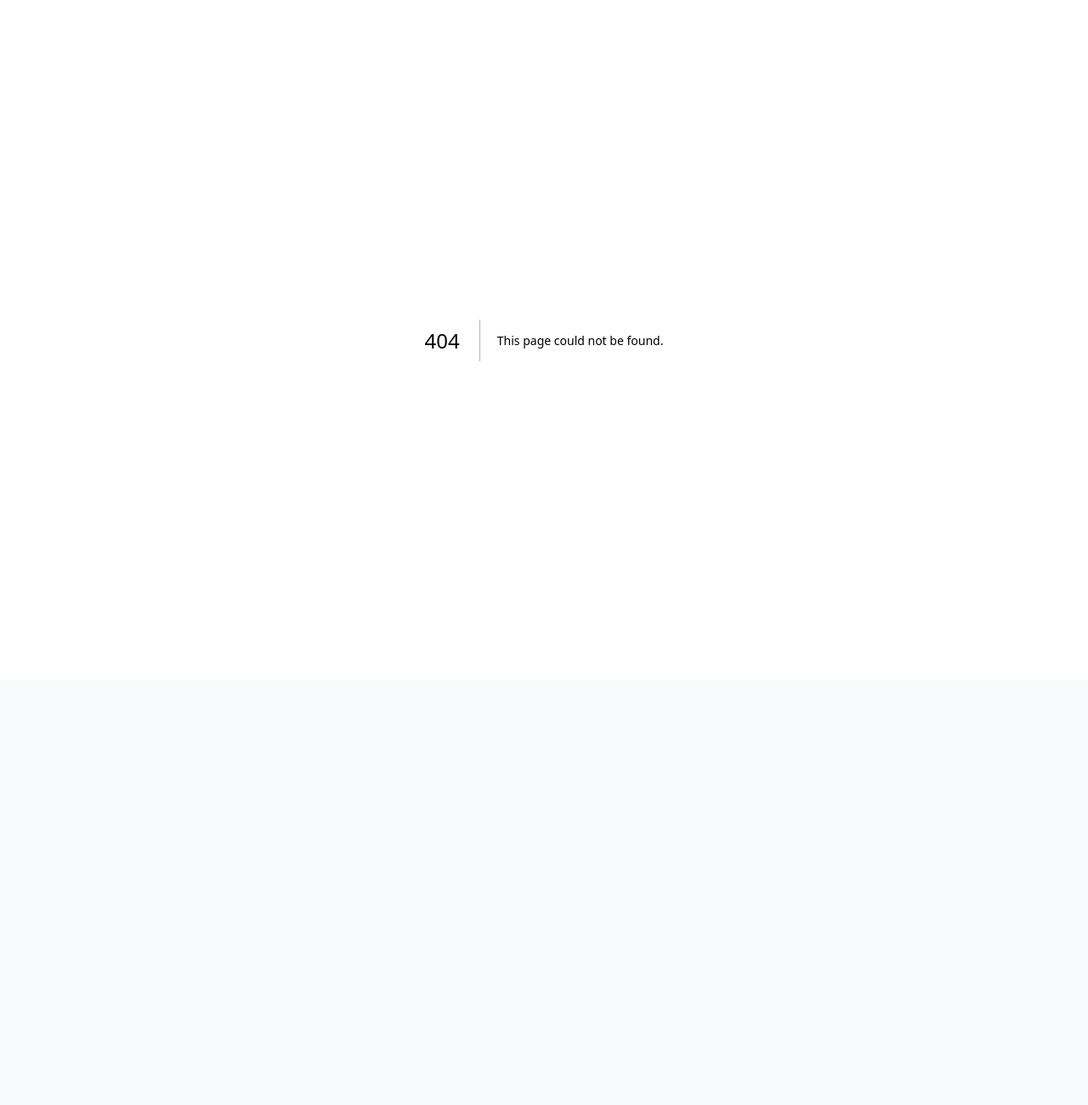
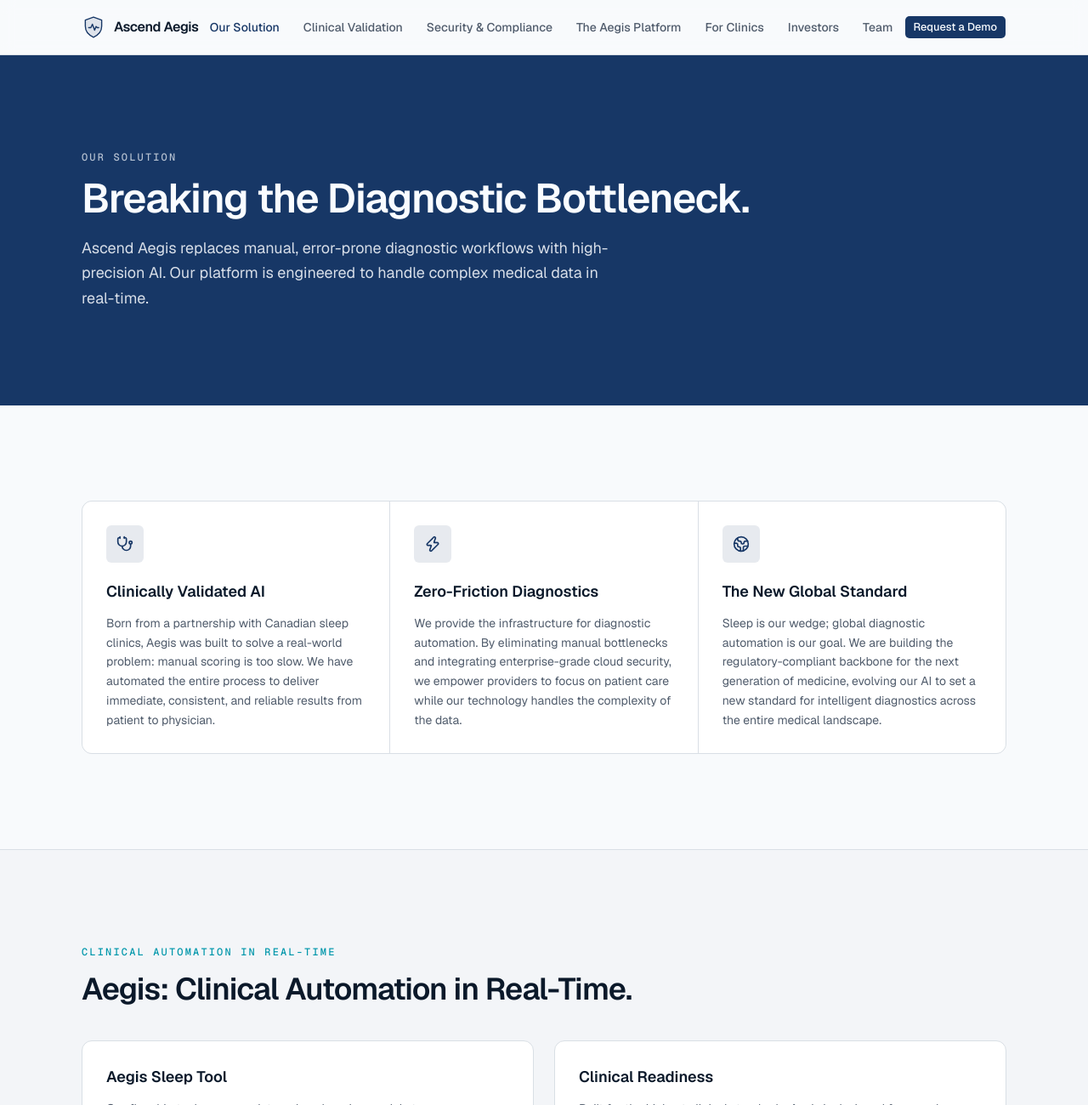
Before and after one commit to Shok1to/ascendaegis-website, a Next.js app: page /our-solution in a window 1280 px wide. Before the commit this address had no page. Shown: the top 1300 px of the page at 85% size. Before the commit the page ends 800 px from the top, so only its background shows below. Built offline with nearby package versions, Linux system fonts and the light colour scheme.

Commit message:
add our solution page

```diff
--- /dev/null
+++ b/app/our-solution/page.tsx
@@ -0,0 +1,169 @@
+import Link from "next/link"
+import { ArrowRight, Stethoscope, Zap, Globe2, Shield, Cpu } from "lucide-react"
+import { Button } from "@/components/ui/button"
+import { SiteHeader } from "@/components/site-header"
+import { SiteFooter } from "@/components/site-footer"
+import { Reveal } from "@/components/parallax"
+
+const pillars = [
+  {
+    icon: Stethoscope,
+    title: "Clinically Validated AI",
+    body: "Born from a partnership with Canadian sleep clinics, Aegis was built to solve a real-world problem: manual scoring is too slow. We have automated the entire process to deliver immediate, consistent, and reliable results from patient to physician.",
+  },
+  {
+    icon: Zap,
+    title: "Zero-Friction Diagnostics",
+    body: "We provide the infrastructure for diagnostic automation. By eliminating manual bottlenecks and integrating enterprise-grade cloud security, we empower providers to focus on patient care while our technology handles the complexity of the data.",
+  },
+  {
+    icon: Globe2,
+    title: "The New Global Standard",
+    body: "Sleep is our wedge; global diagnostic automation is our goal. We are building the regulatory-compliant backbone for the next generation of medicine, evolving our AI to set a new standard for intelligent diagnostics across the entire medical landscape.",
+  },
+]
+
+const tools = [
+  {
+    title: "Aegis Sleep Tool",
+    body: "Our flagship tool uses proprietary deep learning models to process raw patient data directly. By automating the scoring process, we eliminate the 2-4 hour manual bottleneck per study, delivering instant, consistent results that exceed current clinical accuracy standards.",
+  },
+  {
+    title: "Clinical Readiness",
+    body: "Built for the highest clinical standards, Aegis is designed for seamless integration into existing hospital and clinic workflows. We are currently validated through strategic partnerships with leading sleep centres, ensuring our AI is as reliable as it is fast.",
+  },
+]
+
+export default function OurSolutionPage() {
+  return (
+    <div className="flex min-h-screen flex-col">
+      <SiteHeader />
+      <main className="flex-1">
+        {/* Hero */}
+        <section className="bg-primary text-primary-foreground">
+          <div className="mx-auto max-w-6xl px-4 py-20 sm:px-6 lg:px-8 lg:py-28">
+            <Reveal>
+              <p className="eyebrow text-primary-foreground/70">Our solution</p>
+              <h1 className="mt-4 text-balance text-4xl font-semibold tracking-tight sm:text-5xl">
+                Breaking the Diagnostic Bottleneck.
+              </h1>
+              <p className="mt-5 max-w-2xl text-pretty text-lg leading-relaxed text-primary-foreground/85">
+                Ascend Aegis replaces manual, error-prone diagnostic workflows
+                with high-precision AI. Our platform is engineered to handle
+                complex medical data in real-time.
+              </p>
+            </Reveal>
+          </div>
+        </section>
+
+        {/* Pillars */}
+        <section className="border-b border-border bg-background">
+          <div className="mx-auto max-w-6xl px-4 py-20 sm:px-6 lg:px-8 lg:py-28">
+            <div className="grid gap-px overflow-hidden rounded-xl border border-border bg-border md:grid-cols-3">
+              {pillars.map((pillar, i) => (
+                <Reveal
+                  key={pillar.title}
+                  delay={i * 120}
+                  className="bg-card p-7"
+                >
+                  <div className="flex h-11 w-11 items-center justify-center rounded-md bg-primary/10 text-primary">
+                    <pillar.icon className="h-5 w-5" aria-hidden="true" />
+                  </div>
+                  <h3 className="mt-5 text-lg font-semibold text-foreground">
+                    {pillar.title}
+                  </h3>
+                  <p className="mt-3 text-sm leading-relaxed text-muted-foreground">
+                    {pillar.body}
+                  </p>
+                </Reveal>
+              ))}
+            </div>
+          </div>
+        </section>
+
+        {/* Clinical Automation */}
+        <section className="border-b border-border bg-secondary/50">
+          <div className="mx-auto max-w-6xl px-4 py-20 sm:px-6 lg:px-8 lg:py-28">
+            <Reveal className="max-w-2xl">
+              <p className="eyebrow text-accent">
+                Clinical automation in real-time
+              </p>
+              <h2 className="mt-4 text-balance text-3xl font-semibold tracking-tight text-foreground sm:text-4xl">
+                Aegis: Clinical Automation in Real-Time.
+              </h2>
+            </Reveal>
+            <div className="mt-10 grid gap-6 md:grid-cols-2">
+              {tools.map((tool, i) => (
+                <Reveal
+                  key={tool.title}
+                  delay={i * 120}
+                  className="rounded-xl border border-border bg-card p-7"
+                >
+                  <h3 className="text-lg font-semibold text-foreground">
+                    {tool.title}
+                  </h3>
+                  <p className="mt-3 text-sm leading-relaxed text-muted-foreground">
+                    {tool.body}
+                  </p>
+                </Reveal>
+              ))}
+            </div>
+          </div>
+        </section>
+
+        {/* Security */}
+        <section className="border-b border-border bg-background">
+          <div className="mx-auto max-w-6xl px-4 py-20 sm:px-6 lg:px-8 lg:py-28">
+            <Reveal className="max-w-2xl">
+              <p className="eyebrow text-accent">Infrastructure & security</p>
+              <h2 className="mt-4 text-balance text-3xl font-semibold tracking-tight text-foreground sm:text-4xl">
+                Unlimited Scale. Uncompromising Security.
+              </h2>
+              <p className="mt-5 text-pretty text-lg leading-relaxed text-muted-foreground">
+                Powered by the Aegis × Nuvollo Strategic Partnership. By
+                integrating Nuvollo's enterprise-grade cloud capabilities, we
+                have removed the infrastructure bottleneck. This means SOC 2
+                Type II security, real-time scaling, and low-latency global
+                reach for every diagnostic we run.
+              </p>
+              <p className="mt-4 text-pretty text-lg leading-relaxed text-muted-foreground">
+                By leveraging Nuvollo's infrastructure, Ascend Aegis maintains a
+                Capital-Light model, allowing us to scale diagnostic volume
+                globally with zero CAPEX investment in hardware.
+              </p>
+            </Reveal>
+          </div>
+        </section>
+
+        {/* Vision */}
+        <section className="bg-primary text-primary-foreground">
+          <div className="mx-auto max-w-6xl px-4 py-20 sm:px-6 lg:px-8 lg:py-28">
+            <Reveal className="max-w-2xl">
+              <p className="eyebrow text-primary-foreground/70">The future</p>
+              <h2 className="mt-4 text-balance text-3xl font-semibold tracking-tight sm:text-4xl">
+                Beyond Sleep: The Future of Diagnostics.
+              </h2>
+              <p className="mt-5 text-pretty text-lg leading-relaxed text-primary-foreground/85">
+                We are building the intelligent backbone for the next generation
+                of medicine. By perfecting clinical automation in sleep, we are
+                creating the blueprint to accelerate accuracy and delivery of
+                care across the entire medical landscape.
+              </p>
+              <div className="mt-9">
+                <Button
+                  size="lg"
+                  className="bg-background text-foreground hover:bg-background/90"
+                  render={<Link href="/investors" />}
+                >
+                  View the Vision
+                  <ArrowRight className="h-4 w-4" />
+                </Button>
+              </div>
+            </Reveal>
+          </div>
+        </section>
+      </main>
+      <SiteFooter />
+    </div>
+  )
+}
```
